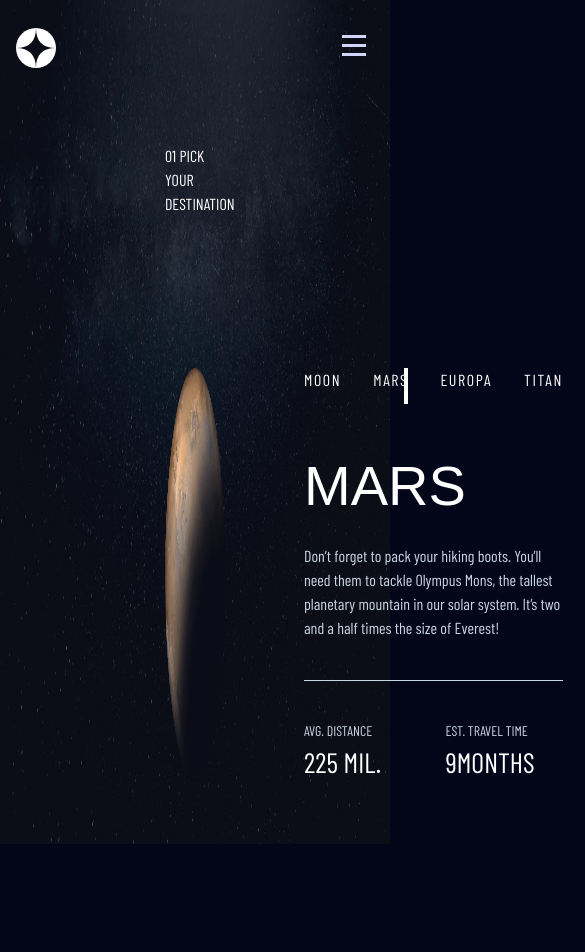
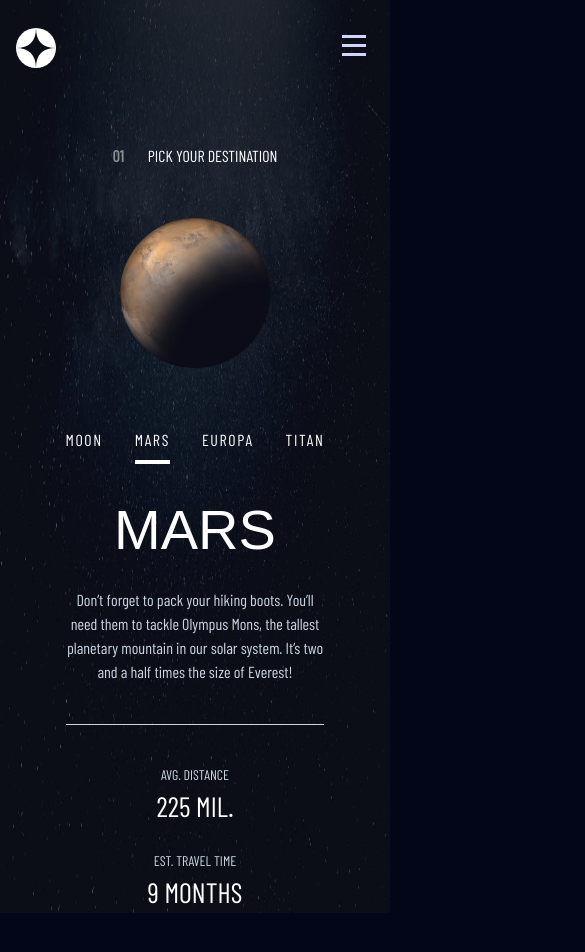
Before and after one commit to wfarre/space-tourism-next, a Next.js app: page /destination/mars in a window 390 px wide. Shown: the top 952 px of the page, 585 px wide, since content can reach past the window. Before the commit the page ends 844 px from the top, so only its background shows below. Built offline with nearby package versions, Linux system fonts and the light colour scheme; a web font is replaced by a local one.

Commit message:
update: destination responsiveness

```diff
--- a/src/app/components/ui/DestinationCard.tsx
+++ b/src/app/components/ui/DestinationCard.tsx
@@ -21,7 +21,7 @@ const DestinationCard = (props: Props) => {
       <p className="text-base text-slate-300 xl:text-lg">{props.content}</p>
 
       <div className="my-10 h-[1px] w-full bg-slate-300"></div>
-      <footer className="flex gap-6">
+      <footer className="flex flex-col gap-6 text-center md:flex-row xl:text-left">
         <figure className="flex-1">
           <figcaption className="text-sm text-slate-300 uppercase">
             AVG. distance
@@ -33,8 +33,7 @@ const DestinationCard = (props: Props) => {
             est. travel time
           </figcaption>
           <p className="text-[28px] uppercase">
-            {props.travelTime.length}
-            {props.travelTime.unit}
+            {props.travelTime.length} {props.travelTime.unit}
           </p>
         </figure>
       </footer>
--- a/src/app/destination/layout.tsx
+++ b/src/app/destination/layout.tsx
@@ -56,25 +56,29 @@ const PageLayout = ({
   console.log(currentName);
 
   return (
-    <section className="mx-[165px] mt-12">
+    <section className="mx-6 mt-12 md:mx-10 xl:mx-[165px]">
       <header>
-        <h1 className="text-base uppercase md:text-xl xl:text-[28px]">
-          <span>01</span> Pick your destination
+        <h1 className="flex justify-center gap-6 text-center text-base uppercase md:justify-start md:text-left md:text-xl xl:text-[28px]">
+          <span className="font-bold text-white/50">01</span> Pick your
+          destination
         </h1>
       </header>
 
-      <div className="flex-start my-38 flex justify-between gap-8">
+      <div className="flex-start my-12.5 flex flex-col items-center justify-between gap-x-8 gap-y-15 text-center md:mx-22 md:my-16.5 md:gap-y-18 xl:mx-0 xl:my-38 xl:flex-row xl:items-start xl:text-left">
+        <div className="flex flex-1 items-center justify-center">
           <Image
-          className="flex-1"
+            className="h-[150px] w-[150px] md:h-[300px] md:w-[300px] xl:h-[480px] xl:w-[480px]"
             src={`/assets/destination/image-${currentName}.webp`}
             height={480}
             width={480}
             alt={currentName}
+            fill={false}
           />
+        </div>
 
         <div className="flex-1">
           <div className="px-[47px]">
-            <ul className="mb-10 flex gap-8">
+            <ul className="mb-6 flex justify-center gap-8 xl:mb-10 xl:justify-start">
               {destinationData.map((dest, index) => {
                 return (
                   <li
@@ -88,7 +92,7 @@ const PageLayout = ({
                       {dest.title}
                     </Link>
                     <div
-                      className={`absolute right-0 bottom-0 h-full w-1 scale-0 bg-white duration-300 group-hover:scale-100 md:h-1 md:w-full ${
+                      className={`absolute right-0 bottom-0 h-1 w-full scale-0 bg-white duration-300 group-hover:scale-100 ${
                         path.includes(dest.title.toLowerCase())
                           ? "scale-100"
                           : "scale-0"
--- a/src/app/layout.tsx
+++ b/src/app/layout.tsx
@@ -24,9 +24,7 @@ export default function RootLayout({
   children: React.ReactNode;
 }>) {
   const path = usePathname();
-  console.log(path);
   const pathname = path === "/" ? "home" : path.split("/")[1];
-  console.log(pathname);
 
   return (
     <html lang="en">
```
Lines whose indentation alone changed are shown as unchanged.
